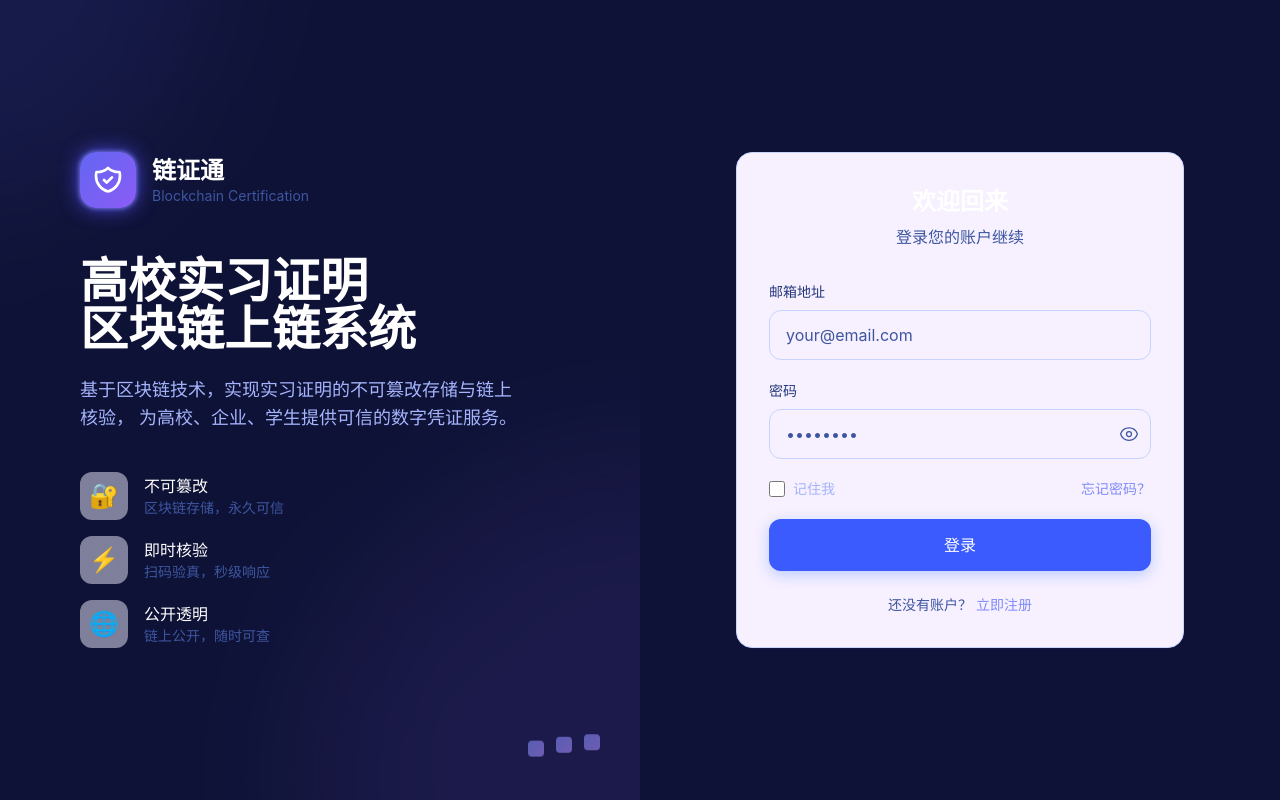
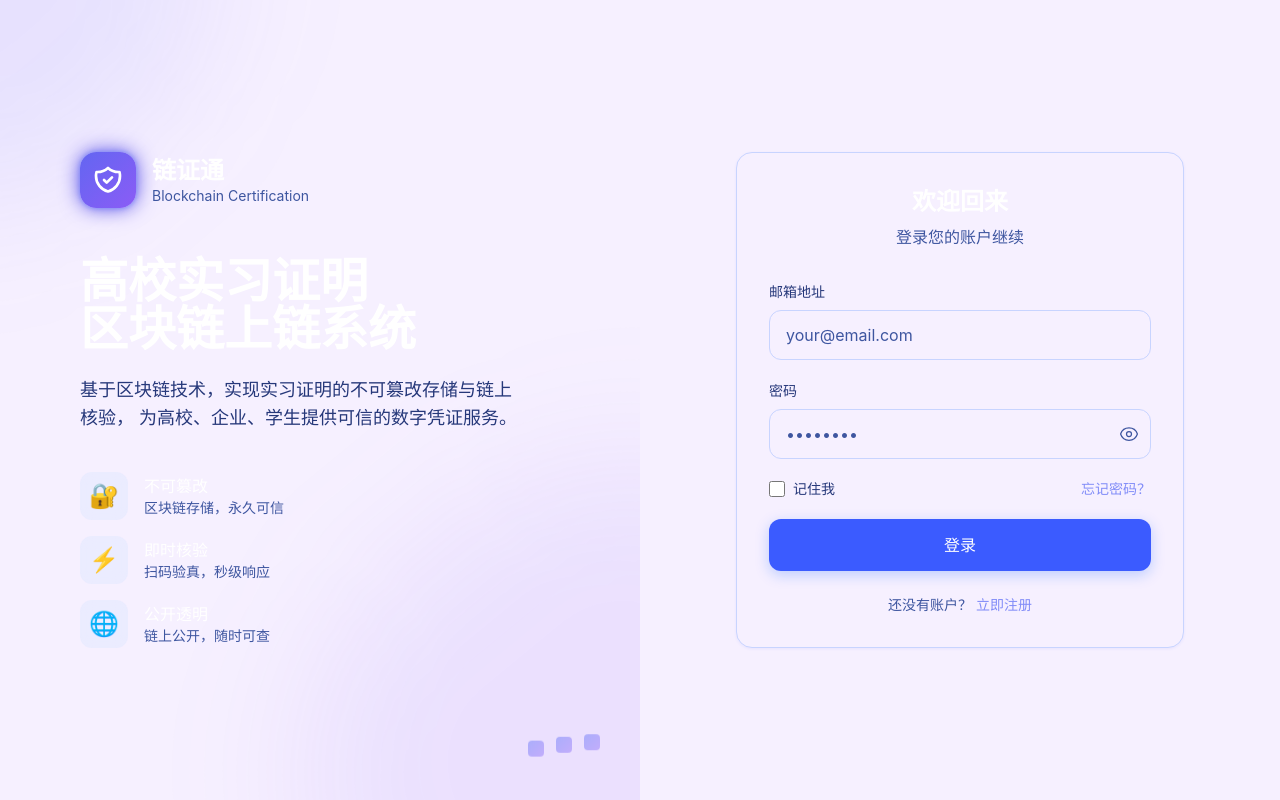
Before and after one commit to AyouTommy/intern-cert-blockchain, a React (Vite) app in the folder frontend/: page /login in a window 1280 px wide. Built offline with nearby package versions, Linux system fonts and the light colour scheme; no server answers.

Commit message:
fix: 反转dark色阶-低数字为深色文字-修复可读性

```diff
--- a/frontend/tailwind.config.js
+++ b/frontend/tailwind.config.js
@@ -39,19 +39,21 @@ export default {
           400: '#A78BFA',
           500: '#8B5CF6',
         },
-        // dark颜色系 - 雾蓝紫值(非白/灰/黑)
+        // dark颜色系 - 反转色阶(低数字=深色文字，高数字=浅色背景)
         dark: {
-          50: '#EEF2FF',       // 雾蓝紫背景
-          100: '#E0E7FF',      // 浅紫hover背景
-          200: '#C7D2FE',      // 边框色
-          300: '#A5B4FC',      // 次要边框
-          400: '#3E56A0',      // muted文字
-          500: '#26387A',      // 次要文字
-          600: '#1E3A8A',      // 深蓝文字
-          700: '#EEF2FF',      // 浅色(用于背景)
-          800: '#F0EDFF',      // 淡紫纸感
-          900: '#12204E',      // 主文字色(深靛蓝墨)
-          950: '#0E1236',      // 最深色(dark模式背景)
+          // 深色文字
+          50: '#0A1628',       // 最深 - 用于标题
+          100: '#12204E',      // 深靛蓝墨 - 主文字
+          200: '#1E3066',      // 深蓝 - 副标题
+          300: '#26387A',      // 靛蓝 - 次要文字
+          400: '#3E56A0',      // 蓝灰 - 辅助文字
+          500: '#5A6FA0',      // 中蓝 - 占位符
+          600: '#7B8BB8',      // 浅蓝灰 - muted
+          // 浅色背景
+          700: '#C7D2FE',      // 淡紫边框
+          800: '#E0E7FF',      // 浅紫背景
+          900: '#EEF2FF',      // 雾蓝紫背景
+          950: '#F6F0FF',      // 最浅纸感
         },
       },
       fontFamily: {
```
